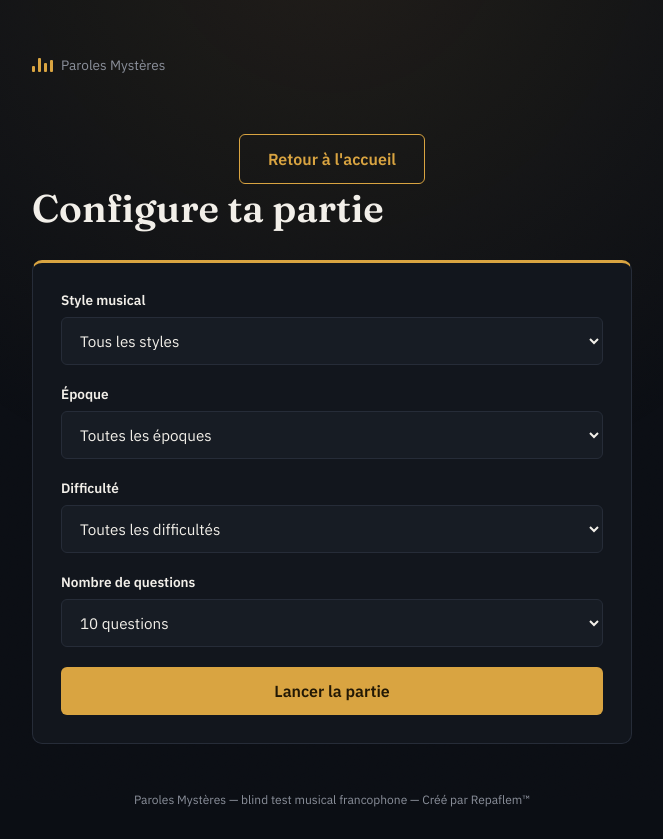
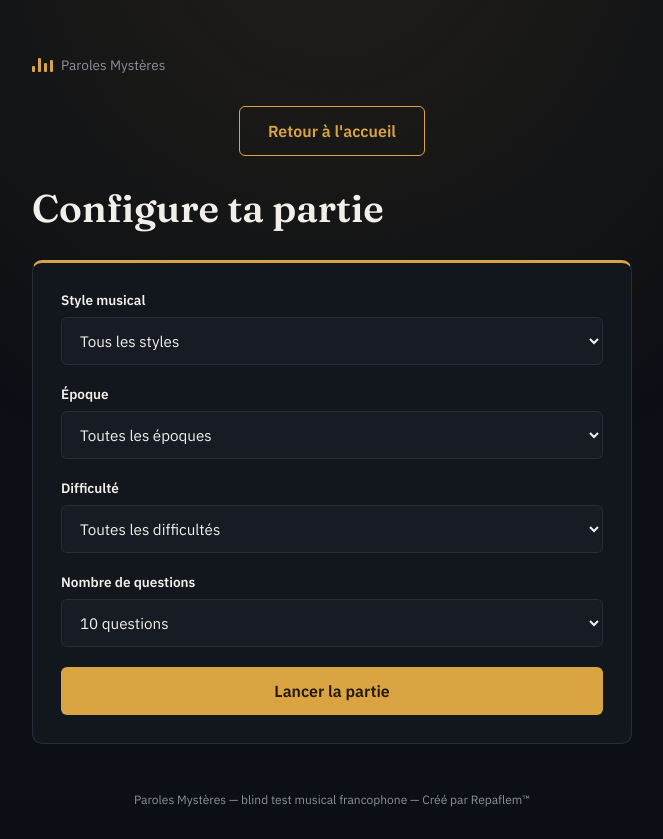
Before and after one commit to Repaflem/Parole-myst-res, a website: page public/jeu.html in a window 1280 px wide. Shown: the whole page, without its empty margins (308-971 px from the left). Drawn offline with Linux system fonts and the light colour scheme.

Commit message:
Update style.css

```diff
--- a/public/css/style.css
+++ b/public/css/style.css
@@ -219,7 +219,7 @@ a {
 
 .center-nav {
   text-align: center;
-  margin-top: 28px;
+  margin: 0 0 28px;
 }
 
 .btn-block {
```
